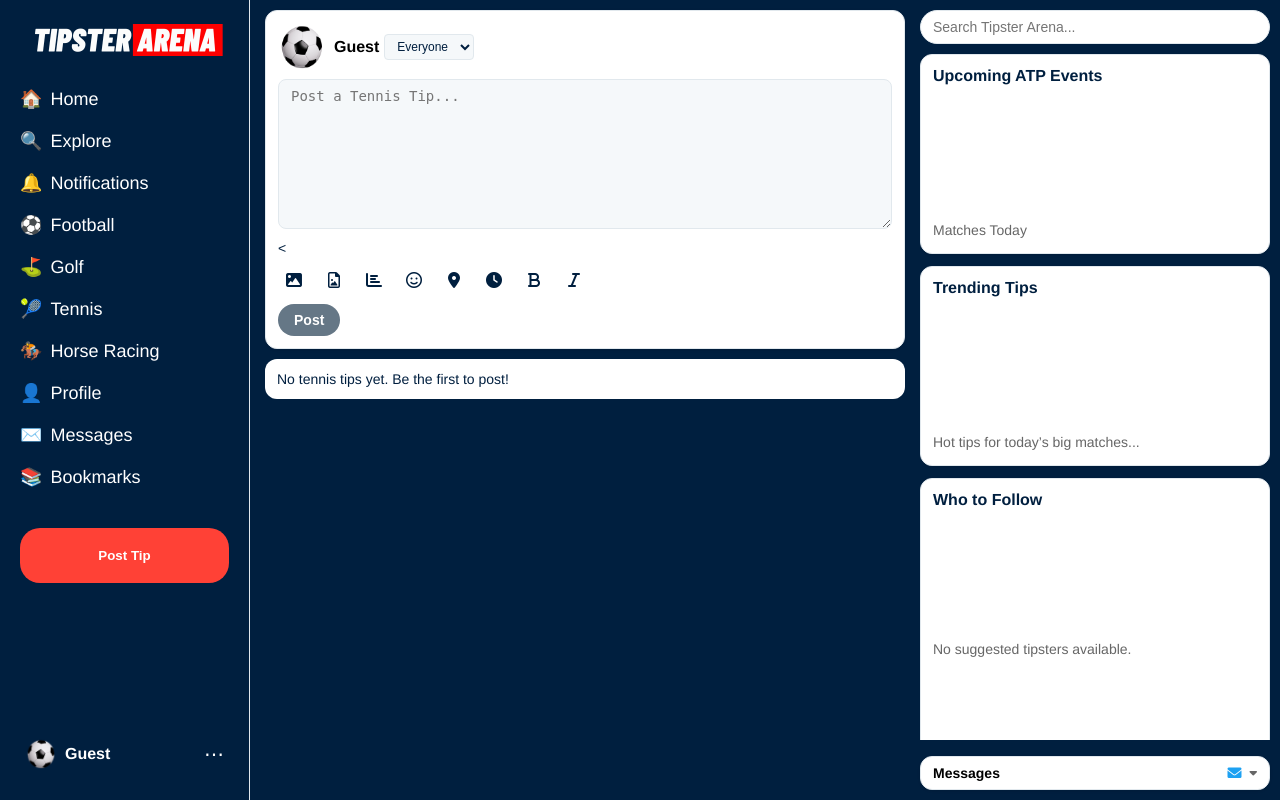
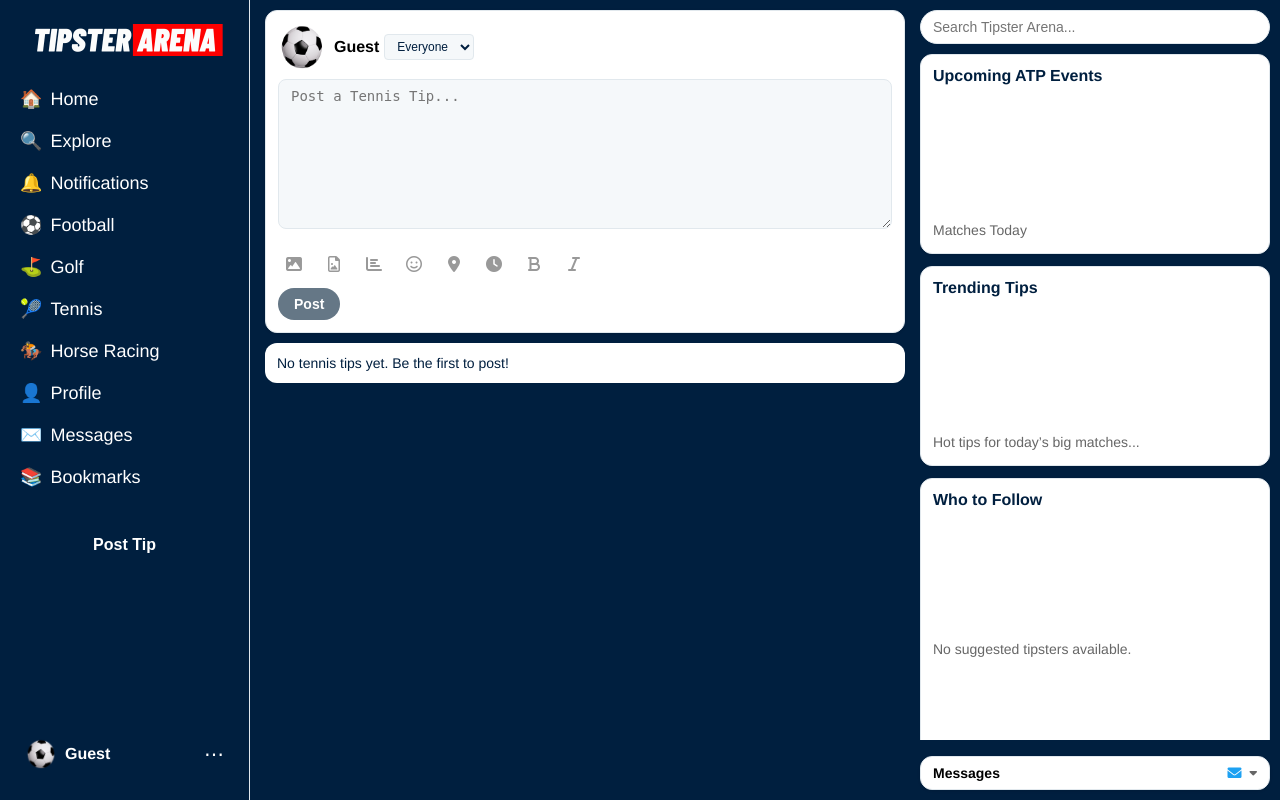
Before and after one commit to paulblanche21/tipsterarena, a Django app: page /sport/tennis/ in a window 1280 px wide. Run offline with Django 5.2, Linux system fonts and the light colour scheme; data that the repository does not hold is empty.

Commit message:
Get post model working again

```diff
--- a/static/css/styles.css
+++ b/static/css/styles.css
@@ -566,6 +566,35 @@ form#editProfileForm {
     padding: 5px 0;
 }
 
+/* Styling for Post Tip button in navbar */
+.nav-post-btn {
+    background-color: transparent; /* No background by default */
+    border: var(--secondary-bg); /* Add a whiteborder to match the button color */
+    color: var(--secondary-bg);  /* white to match post-action-btn */
+    font-size: 16px; /* Match icon size */
+    cursor: pointer;
+    transition: color 0.2s, background-color 0.2s, transform 0.1s, border-color 0.2s; /* Add border-color transition */
+    padding: 8px 16px; /* Padding for a button-like feel */
+    border-radius: 20px; /* Oval shape to match navbar style */
+    display: inline-flex; /* Ensure text and icon align */
+    align-items: center;
+    justify-content: center;
+    width: 100%; /* Full width of nav-post div */
+    text-decoration: none;
+    font-weight: bold;
+}
+
+.nav-post-btn:hover {
+    color: #4a90e2; /* Blue spotlight color */
+    background-color: rgba(74, 144, 226, 0.1); /* Light blue spotlight */
+    transform: scale(1.1); /* Slight scale-up on hover */
+}
+
+/* Ensure the button fits within nav-post */
+.nav-post {
+    margin-bottom: 10px;
+}
+
 .nav-user-content {
     display: flex;
     align-items: center;
@@ -679,14 +708,23 @@ form#editProfileForm {
     color: #ff4136; /* Red on hover, matching your theme */
 }
 
+.post-actions {
+    margin-top: 8px;
+    display: flex;
+    gap: 8px; /* Slightly larger gap for better spacing */
+    flex-wrap: wrap;
+    align-items: center; /* Vertically center icons */
+}
+
+/* Post Action Button Styling */
 .post-action-btn {
     background-color: transparent; /* Remove background for a cleaner look */
     border: none; /* Remove border for a flat design */
     padding: 6px; /* Adjusted padding for icon size */
     font-size: 16px; /* Ensure icons are visible */
-    color: var(--primary-bg); /* Dark text for visibility */
-    cursor: pointer;
-    transition: color 0.2s, transform 0.1s; /* Smooth hover effect */
+    color: #999999; /* Light grey color (adjust to your preference or use a variable like var(--gray-light)) */
+    cursor: pointer;
+    transition: color 0.2s, background-color 0.2s, transform 0.1s; /* Include background-color transition for spotlight */
     border-radius: 50%; /* Circular buttons like X */
     width: 32px; /* Fixed width for consistency */
     height: 32px; /* Fixed height for consistency */
@@ -731,23 +807,6 @@ form#editProfileForm {
     max-width: 650px;
 }
 
-.post-btn {
-    display: block;
-    background-color: #ff4136;
-    color: #ffffff;
-    text-align: center;
-    padding: 20px;
-    border-radius: 20px;
-    text-decoration: none;
-    font-weight: bold;
-    width: 100%;
-    border: none;
-    cursor: pointer;
-}
-
-.post-btn:hover {
-    background-color: #d9362e;
-}
 
 .post-input {
     width: 100%;
--- a/static/js/scripts.js
+++ b/static/js/scripts.js
@@ -51,7 +51,7 @@ document.addEventListener('DOMContentLoaded', function() {
             e.preventDefault();
             const target = this.getAttribute('data-target');
             const content = document.querySelector('.content');
-            previousUrl = window.location.pathname;
+            let previousUrl = window.location.pathname;
 
             content.innerHTML = '';
 
@@ -175,8 +175,13 @@ document.addEventListener('DOMContentLoaded', function() {
     const postInput = document.querySelector('.post-input');
     const postAudience = document.querySelector('.post-audience');
 
+    console.log('Post Submit Btn:', postSubmitBtn); // Debug log
+    console.log('Post Input:', postInput); // Debug log
+    console.log('Post Audience:', postAudience); // Debug log
+
     if (postSubmitBtn && postInput && postAudience) {
         postSubmitBtn.addEventListener('click', function() {
+            console.log('Post button clicked'); // Debug log
             const text = postInput.value.trim();
             const audience = postAudience.value;
 
@@ -213,6 +218,8 @@ document.addEventListener('DOMContentLoaded', function() {
                 alert('An error occurred while posting the tip.');
             });
         });
+    } else {
+        console.warn('One or more post modal elements not found:', { postSubmitBtn, postInput, postAudience });
     }
 
     // Edit Profile Modal Logic
@@ -383,6 +390,31 @@ document.addEventListener('DOMContentLoaded', function() {
         });
     }
 
+    // Toggle Post Modal
+    const postTipBtn = document.querySelector('.nav-post-btn[data-toggle="post-modal"]');
+    const postModal = document.getElementById('post-modal');
+
+    if (postTipBtn && postModal) {
+        postTipBtn.addEventListener('click', function() {
+            postModal.style.display = postModal.style.display === 'block' ? 'none' : 'block';
+        });
+
+        // Close modal when clicking outside
+        window.addEventListener('click', function(event) {
+            if (event.target === postModal) {
+                postModal.style.display = 'none';
+            }
+        });
+
+        // Ensure the close button works
+        const postModalClose = document.querySelector('.post-modal-close');
+        if (postModalClose) {
+            postModalClose.addEventListener('click', function() {
+                postModal.style.display = 'none';
+            });
+        }
+    }
+
     // Function to get CSRF token
     function getCSRFToken() {
         const tokenElement = document.querySelector('input[name="csrfmiddlewaretoken"]');
--- a/templates/core/base.html
+++ b/templates/core/base.html
@@ -26,7 +26,7 @@
             <li><a href="{% url 'bookmarks' %}"><span class="nav-icon">📚</span> Bookmarks</a></li>
         </ul>
         <div class="nav-post">
-            <button class="post-btn" data-toggle="post-modal">Post Tip</button>
+            <button class="nav-post-btn" data-toggle="post-modal">Post Tip</button>
         </div>
         <div class="nav-user">
             <div class="nav-user-content" tabindex="0">
@@ -131,14 +131,14 @@
                 </div>
                 <textarea placeholder="Post a Tip..." class="post-input"></textarea>
                 <div class="post-actions">
-                <button class="post-action-btn"><i class="fas fa-image"></i></button> <!-- Image -->
-                <button class="post-action-btn"><i class="far fa-file-image"></i></button> <!-- GIF -->
-                <button class="post-action-btn"><i class="fas fa-chart-bar"></i></button> <!-- Poll -->
-                <button class="post-action-btn"><i class="far fa-smile"></i></button> <!-- Emoji -->
-                <button class="post-action-btn"><i class="fas fa-map-marker-alt"></i></button> <!-- Location -->
-                <button class="post-action-btn"><i class="fas fa-clock"></i></button> <!-- Scheduled Post -->
-                <button class="post-action-btn"><i class="fas fa-bold"></i></button> <!-- Bold -->
-                <button class="post-action-btn"><i class="fas fa-italic"></i></button> <!-- Italic -->
+                    <button class="post-action-btn image"><i class="fas fa-image"></i></button> <!-- Image -->
+                    <button class="post-action-btn gif"><i class="far fa-file-image"></i></button> <!-- GIF -->
+                    <button class="post-action-btn poll"><i class="fas fa-chart-bar"></i></button> <!-- Poll -->
+                    <button class="post-action-btn emoji"><i class="far fa-smile"></i></button> <!-- Emoji -->
+                    <button class="post-action-btn location"><i class="fas fa-map-marker-alt"></i></button> <!-- Location -->
+                    <button class="post-action-btn schedule"><i class="fas fa-clock"></i></button> <!-- Scheduled Post -->
+                    <button class="post-action-btn bold"><i class="fas fa-bold"></i></button> <!-- Bold -->
+                    <button class="post-action-btn italic"><i class="fas fa-italic"></i></button> <!-- Italic -->
                 </div>
                 <button class="post-submit">Post</button>
                 <span class="post-modal-close">×</span>
--- a/templates/core/sport_tennis.html
+++ b/templates/core/sport_tennis.html
@@ -20,15 +20,15 @@
             </div>
         </div>
         <textarea placeholder="Post a Tennis Tip..." class="post-input"></textarea>
-        <<div class="post-actions">
-            <button class="post-action-btn"><i class="fas fa-image"></i></button> <!-- Image -->
-            <button class="post-action-btn"><i class="far fa-file-image"></i></button> <!-- GIF -->
-            <button class="post-action-btn"><i class="fas fa-chart-bar"></i></button> <!-- Poll -->
-            <button class="post-action-btn"><i class="far fa-smile"></i></button> <!-- Emoji -->
-            <button class="post-action-btn"><i class="fas fa-map-marker-alt"></i></button> <!-- Location -->
-            <button class="post-action-btn"><i class="fas fa-clock"></i></button> <!-- Scheduled Post -->
-            <button class="post-action-btn"><i class="fas fa-bold"></i></button> <!-- Bold -->
-            <button class="post-action-btn"><i class="fas fa-italic"></i></button> <!-- Italic -->
+        <div class="post-actions">
+            <button class="post-action-btn image"><i class="fas fa-image"></i></button> <!-- Image -->
+            <button class="post-action-btn gif"><i class="far fa-file-image"></i></button> <!-- GIF -->
+            <button class="post-action-btn poll"><i class="fas fa-chart-bar"></i></button> <!-- Poll -->
+            <button class="post-action-btn emoji"><i class="far fa-smile"></i></button> <!-- Emoji -->
+            <button class="post-action-btn location"><i class="fas fa-map-marker-alt"></i></button> <!-- Location -->
+            <button class="post-action-btn schedule"><i class="fas fa-clock"></i></button> <!-- Scheduled Post -->
+            <button class="post-action-btn bold"><i class="fas fa-bold"></i></button> <!-- Bold -->
+            <button class="post-action-btn italic"><i class="fas fa-italic"></i></button> <!-- Italic -->
         </div>
         <button class="post-submit">Post</button>
     </div>
```
Also changed, not shown: other parts of static/css/styles.css (+48 -10 lines), templates/core/explore.html (+8 -8 lines), templates/core/home.html (+8 -10 lines), templates/core/sport_football.html (+8 -8 lines), templates/core/sport_golf.html (+8 -8 lines), templates/core/sport_horse_racing.html (+8 -8 lines). Lines whose indentation alone changed are shown as unchanged.
